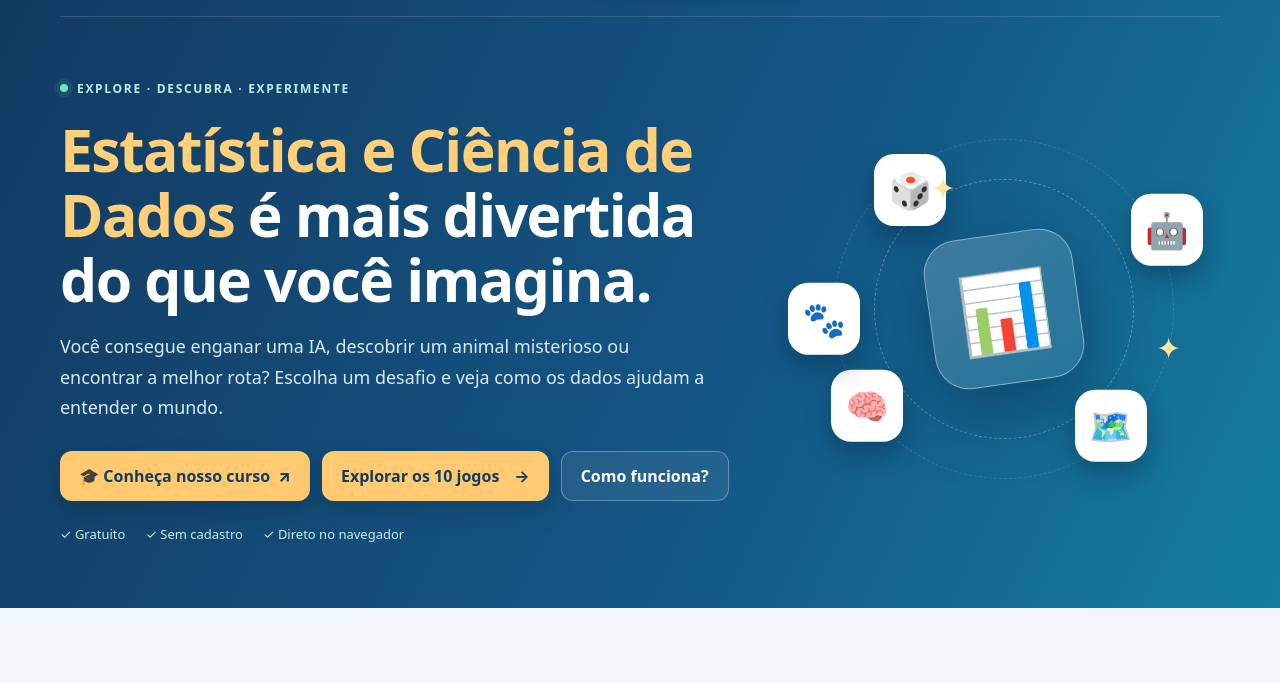
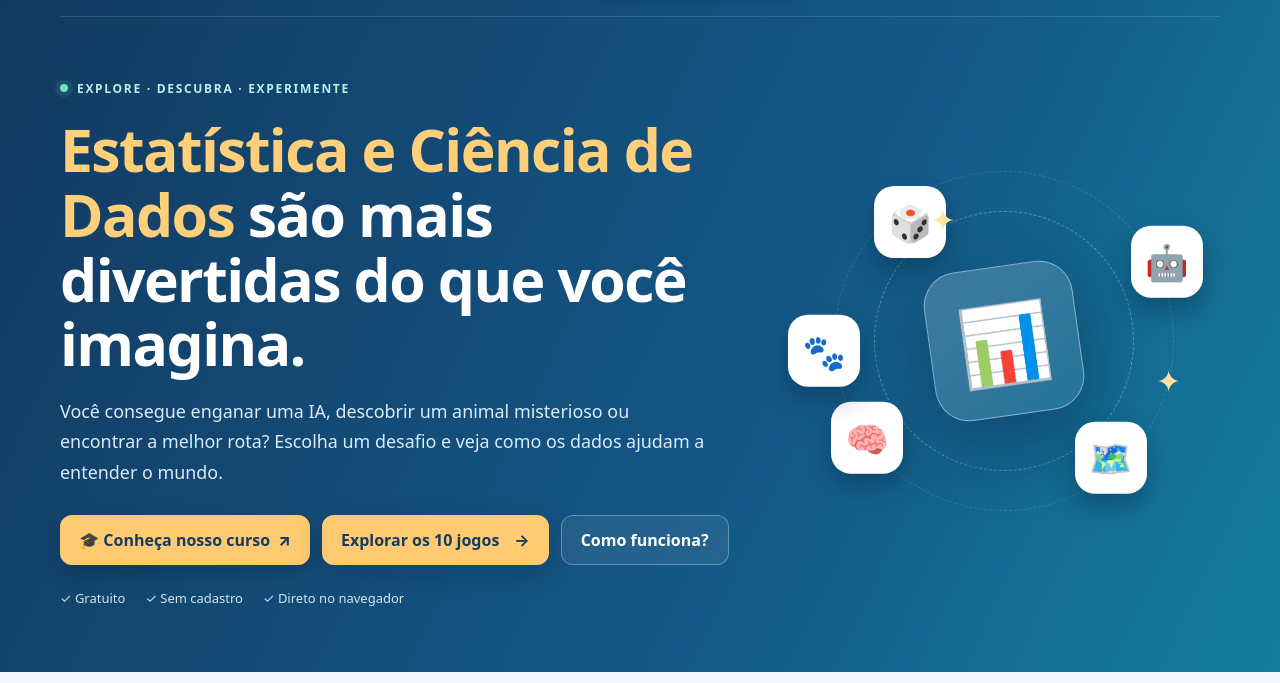
Before and after one commit to tiagomartin/datalab-ufop, a plain HTML site: page index.html in a window 1280 px wide. Shown: the part 65-748 px from the top of the page. Drawn offline with Linux system fonts and the light colour scheme.

Commit message:
corrige erro portugues

```diff
--- a/index.html
+++ b/index.html
@@ -17,7 +17,7 @@
 </head>
 <body class="portal-page"><a class="skip-link" href="#jogos">Ir para os jogos</a>
 <header class="portal-header"><div class="portal-container topbar"><a class="brand" href="index.html" aria-label="DataLab UFOP, página inicial"><span class="brand-icon">📊</span><span>DataLab <b>UFOP</b></span></a><nav class="topbar-links" aria-label="Navegação principal"><a href="#jogos">Jogos</a><a href="#como-funciona">Como funciona</a><a href="#sobre">Sobre</a><a class="course-nav-link" href="https://deest.ufop.br/" target="_blank" rel="noopener noreferrer">🎓 Conheça nosso curso ↗</a></nav><span class="topbar-label">Mostra de Profissões · Estatística e Ciência de Dados</span></div>
-<div class="portal-container hero"><div class="hero-copy"><span class="eyebrow"><span class="live-dot"></span> EXPLORE · DESCUBRA · EXPERIMENTE</span><h1><em>Estatística e Ciência de Dados</em> é mais divertida do que você imagina.</h1><p>Você consegue enganar uma IA, descobrir um animal misterioso ou encontrar a melhor rota? Escolha um desafio e veja como os dados ajudam a entender o mundo.</p>
+<div class="portal-container hero"><div class="hero-copy"><span class="eyebrow"><span class="live-dot"></span> EXPLORE · DESCUBRA · EXPERIMENTE</span><h1><em>Estatística e Ciência de Dados</em> são mais divertidas do que você imagina.</h1><p>Você consegue enganar uma IA, descobrir um animal misterioso ou encontrar a melhor rota? Escolha um desafio e veja como os dados ajudam a entender o mundo.</p>
 <div class="hero-actions"><a class="course-hero-cta" href="https://deest.ufop.br/" target="_blank" rel="noopener noreferrer">🎓 Conheça nosso curso <span aria-hidden="true">↗</span></a><a class="primary-cta" href="#jogos">Explorar os 10 jogos <span aria-hidden="true">→</span></a><a class="secondary-cta" href="#como-funciona">Como funciona?</a></div><div class="hero-facts"><span>✓ Gratuito</span><span>✓ Sem cadastro</span><span>✓ Direto no navegador</span></div></div>
 <div class="hero-art" aria-hidden="true"><div class="orbit orbit-one"></div><div class="orbit orbit-two"></div><div class="hero-center">📊</div><div class="float-icon f1">🎲</div><div class="float-icon f2">🤖</div><div class="float-icon f3">🧠</div><div class="float-icon f4">🗺️</div><div class="float-icon f5">🐾</div><div class="hero-spark s1">✦</div><div class="hero-spark s2">✦</div></div></div></header>
 <main><section class="games-section portal-container" id="jogos" aria-labelledby="games-title"><div class="section-head"><div><span class="section-kicker">SUA PRÓXIMA DESCOBERTA</span><h2 id="games-title">Escolha seu desafio</h2><p>Dez experiências para aprender brincando. Comece por onde quiser.</p></div><div class="games-counter"><strong id="visible-count">10</strong><span>jogos disponíveis</span></div></div>
```
